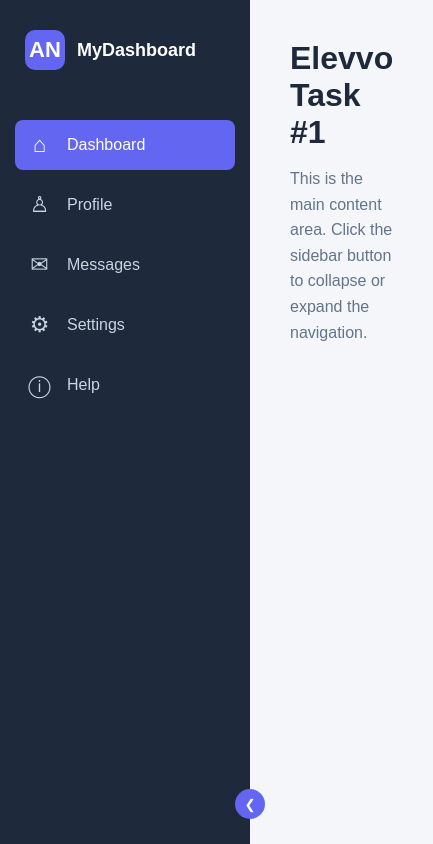
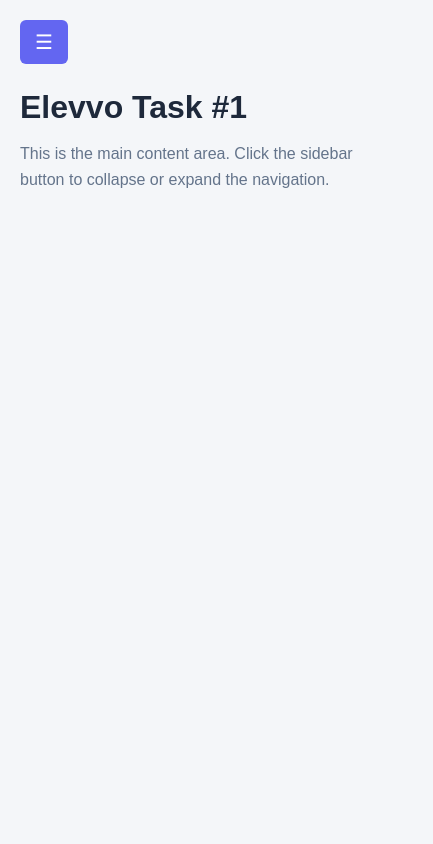
Before and after one commit to anesuraswe/collapsible-side-bar, a plain HTML site: page index.html in a window 390 px wide. Shown: the whole page, 433 px wide, since content can reach past the window. Drawn offline with Linux system fonts and the light colour scheme.

Commit message:
Update style.css

```diff
--- a/style.css
+++ b/style.css
@@ -176,3 +176,71 @@ body {
     display: inline-block;
     transform: rotate(180deg);
 }
+
+
+
+/* Mobile responsiveness */
+@media (max-width: 768px) {
+
+    .sidebar {
+        position: fixed;
+        top: 0;
+        left: 0;
+        z-index: 1000;
+
+        width: 250px;
+        transform: translateX(-100%);
+        transition: transform 0.3s ease;
+    }
+
+    /* Show sidebar when mobile menu is opened */
+    .sidebar.mobile-open {
+        transform: translateX(0);
+    }
+
+    /* Disable desktop collapsed width on mobile */
+    .sidebar.collapsed {
+        width: 250px;
+    }
+
+    .sidebar.collapsed .logo-text,
+    .sidebar.collapsed .link-text {
+        opacity: 1;
+        width: auto;
+    }
+
+    .sidebar.collapsed .nav-link {
+        justify-content: flex-start;
+        padding: 12px;
+    }
+
+    .sidebar.collapsed .logo {
+        justify-content: flex-start;
+        padding: 10px;
+    }
+
+    /* Show hamburger button */
+    .mobile-menu-btn {
+        display: block;
+        border: none;
+        background: #6366f1;
+        color: white;
+
+        padding: 10px 15px;
+        border-radius: 6px;
+        font-size: 20px;
+
+        cursor: pointer;
+        margin-bottom: 25px;
+    }
+
+    .main-content {
+        padding: 20px;
+    }
+
+    /* Keep toggle button inside sidebar */
+    .toggle-btn {
+        right: 15px;
+        bottom: 25px;
+    }
+}
```
